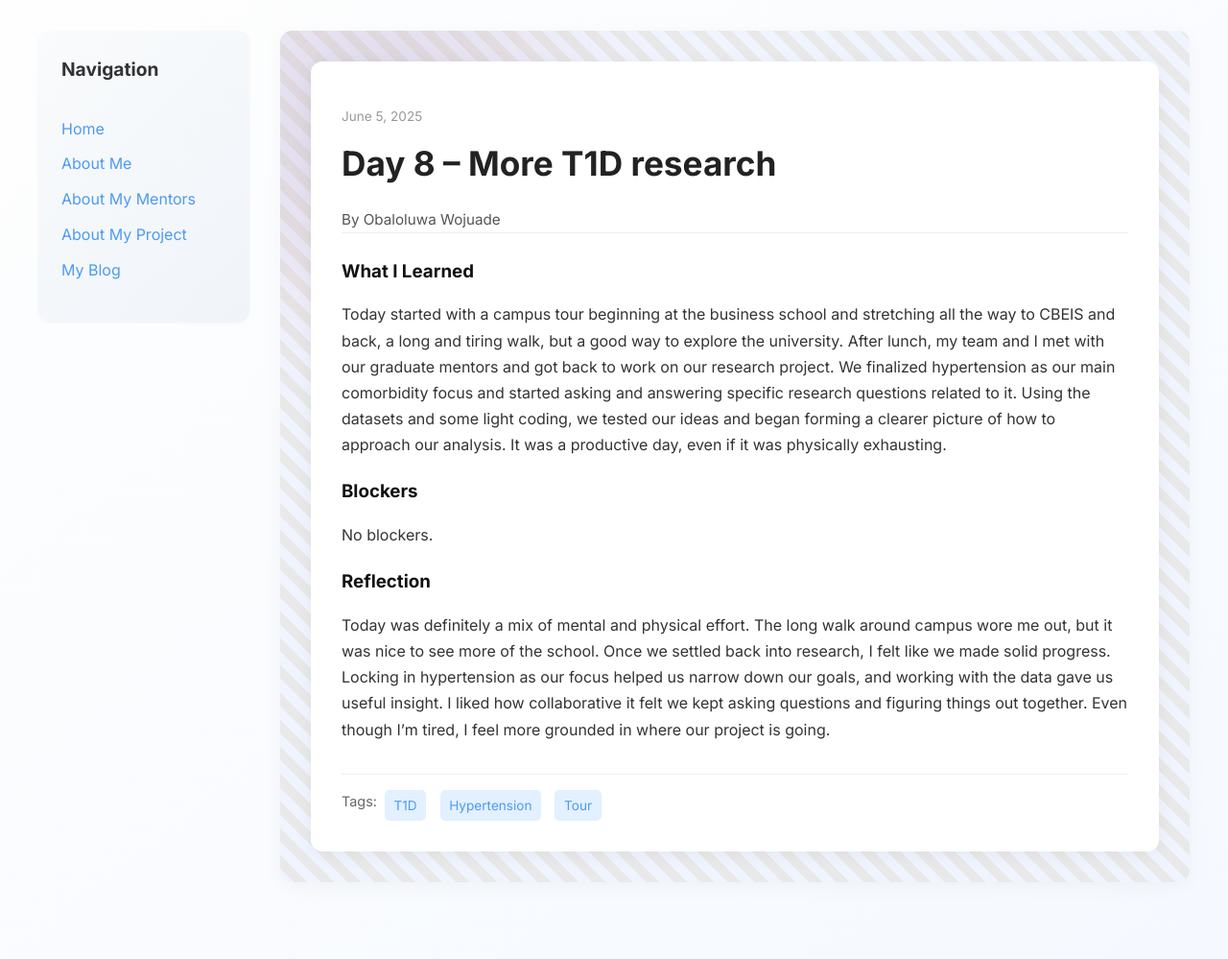
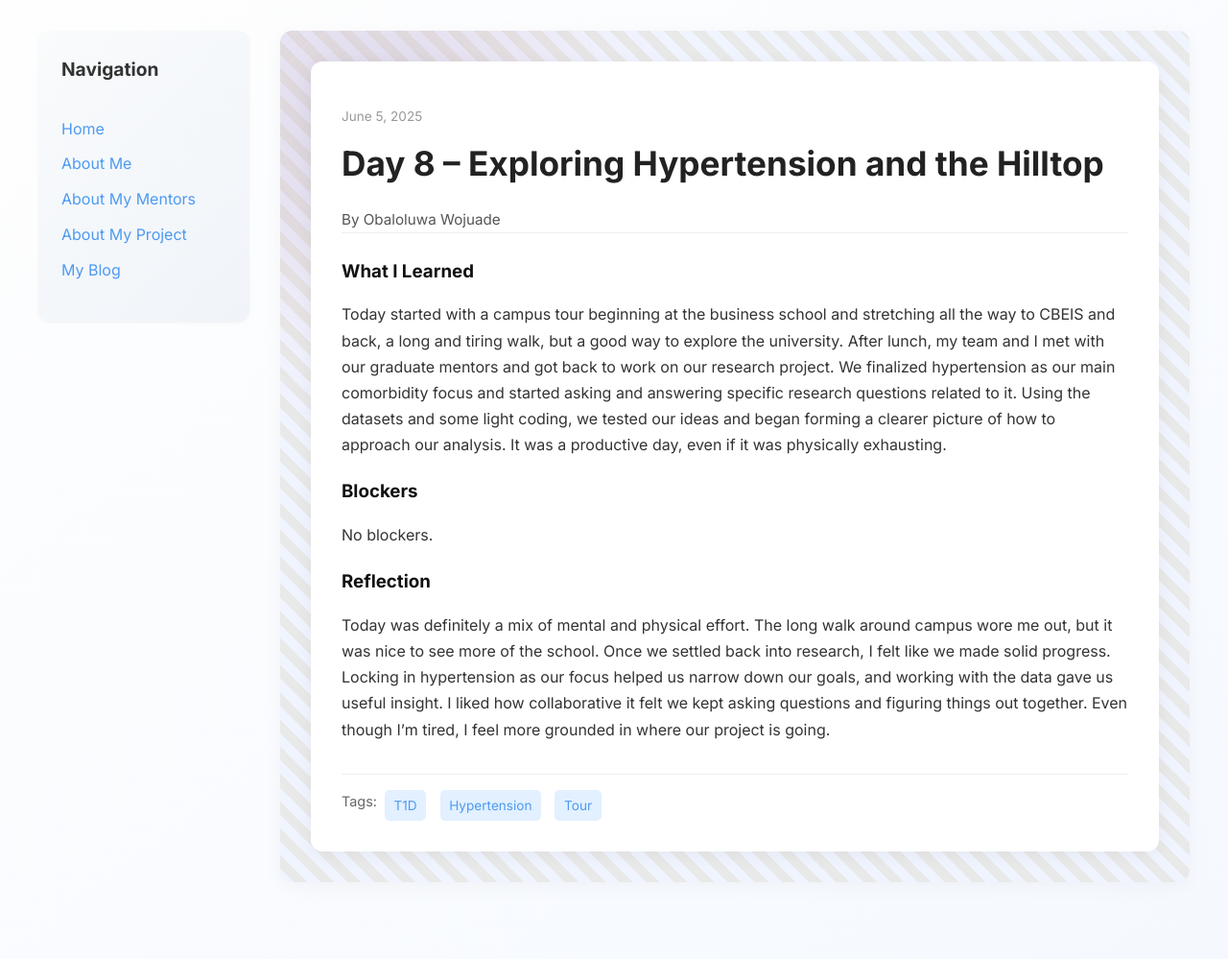
Before and after one commit to obwoj1/obwoj1.github.io, a Jekyll site: the page built from _posts/2025-06-05-day-8.md, in a window 1280 px wide. Shown: the whole page at 96% size. Built offline with Jekyll 4.4.1, drawn with Linux system fonts in a browser that asks for light colours.

Commit message:
Update 2025-06-05-day-8.md

```diff
--- a/_posts/2025-06-05-day-8.md
+++ b/_posts/2025-06-05-day-8.md
@@ -1,6 +1,6 @@
 ---
 layout: post
-title: "Day 8 –  More T1D research"
+title: "Day 8 –  Exploring Hypertension and the Hilltop"
 date: 2025-06-05
 author: Obaloluwa Wojuade
 permalink: /day8.html
```
